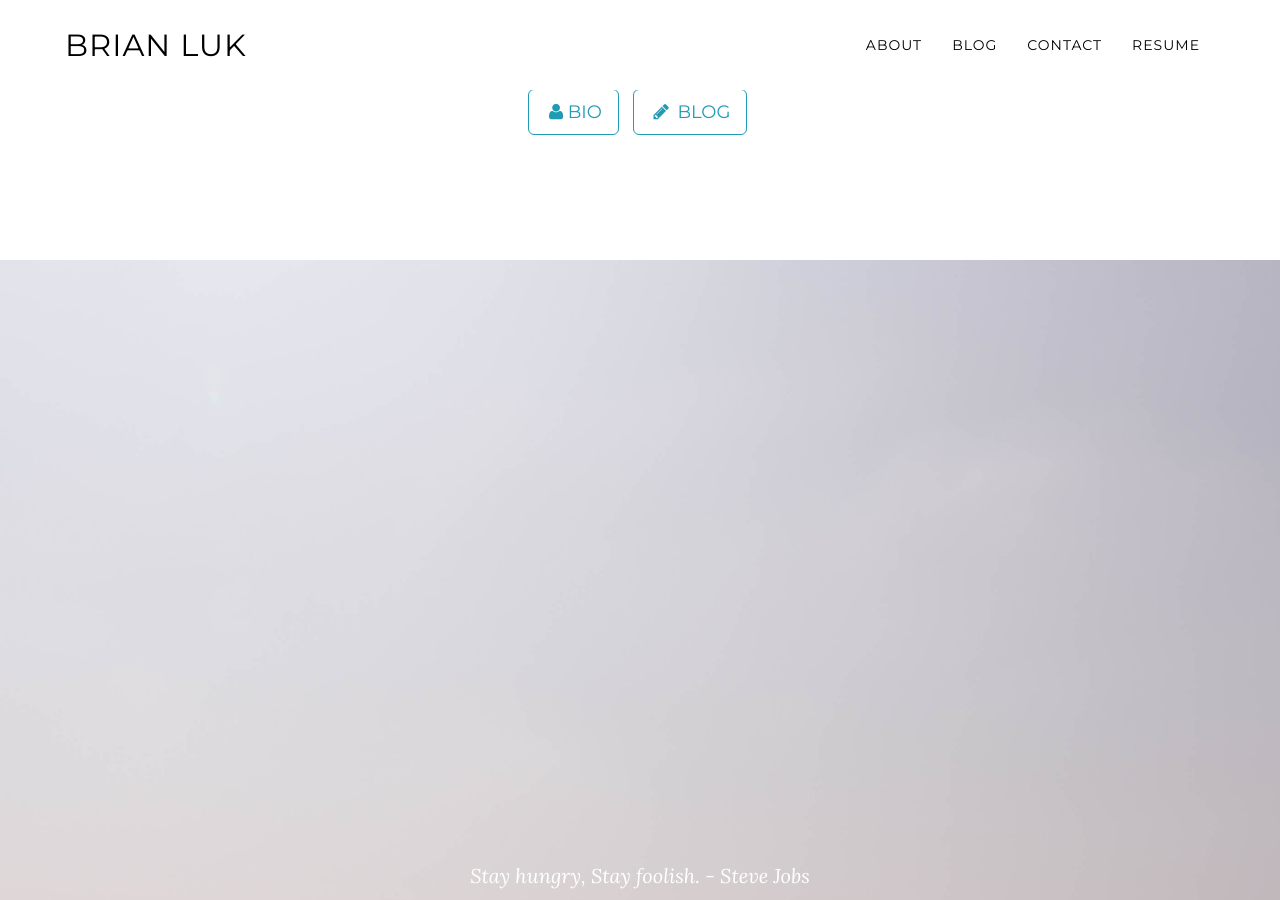
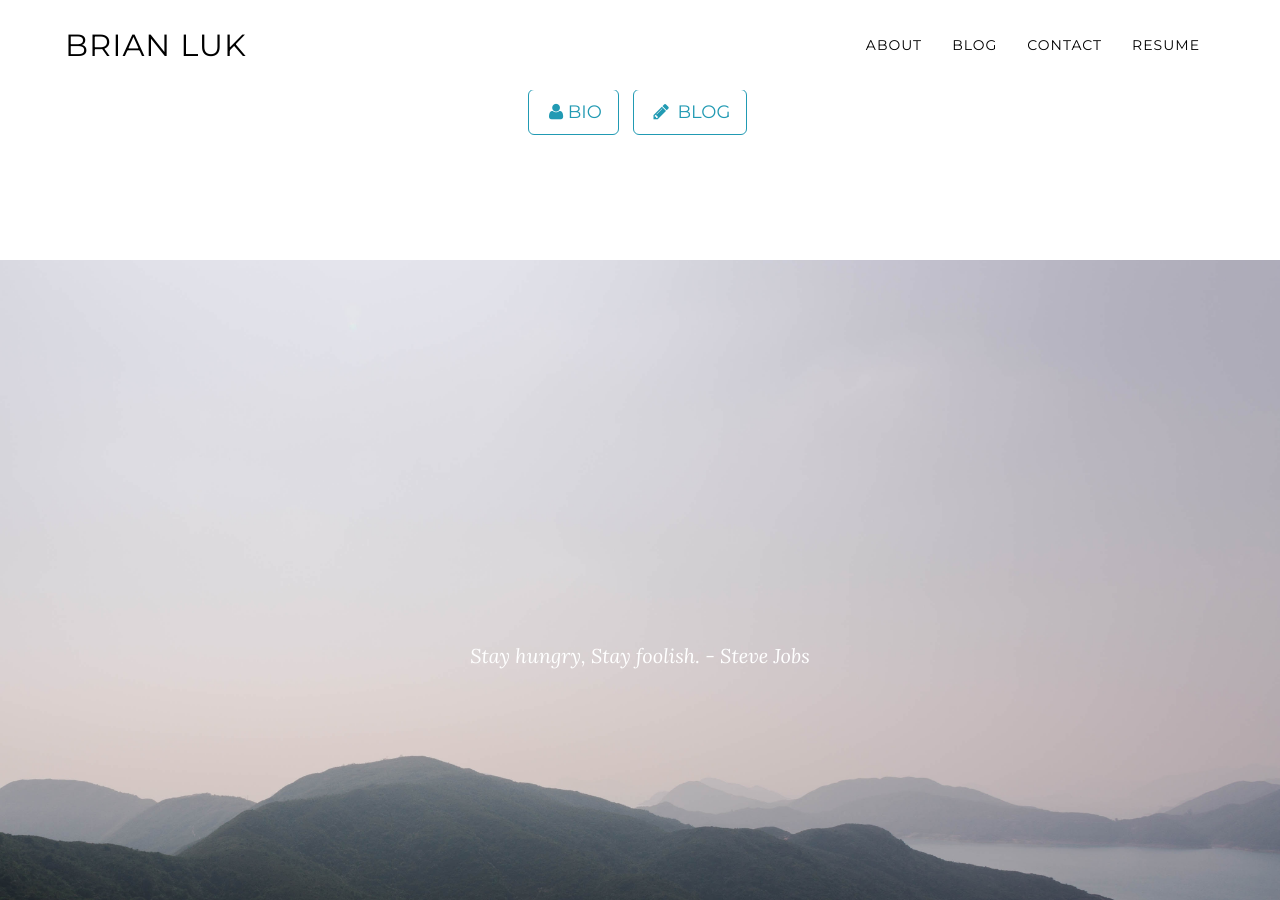
Before and after one commit to bluk16/bluk16.github.io, a Jekyll site: the page built from index.html, in a window 1280 px wide and 900 px high, scrolled down 1046 px. Built offline with Jekyll 4.4.1, drawn with Linux system fonts in a browser that asks for light colours; some of the changed text lies outside the part shown.

Commit message:
fix end picture padding height

```diff
--- a/_includes/contact.html
+++ b/_includes/contact.html
@@ -3,7 +3,7 @@
     <div class="row">
         <div class="col-lg-8 col-sm-offset-3 col-sm-6 col-lg-offset-2">
             <h2>Get In Touch</h2>
-                <p>My inbox is always open. Feel free to reach out and I'll try my best to answer your email!</p>
+            <p>Feel free to reach out and I'll try my best to answer your email!</p>
             <form name="contact" method="POST" netlify-honeypot="bot-field" data-netlify="true">
                 <div class="row">
                     <div class="col-md-6">
--- a/_includes/css/grayscale.css
+++ b/_includes/css/grayscale.css
@@ -295,7 +295,7 @@
     }
 
     .download-section {
-        padding: 600px 0;
+        padding: 380px 0;
     }
 
     #map {
```
Also changed, not shown: 3 other files. Lines whose indentation alone changed are shown as unchanged.
